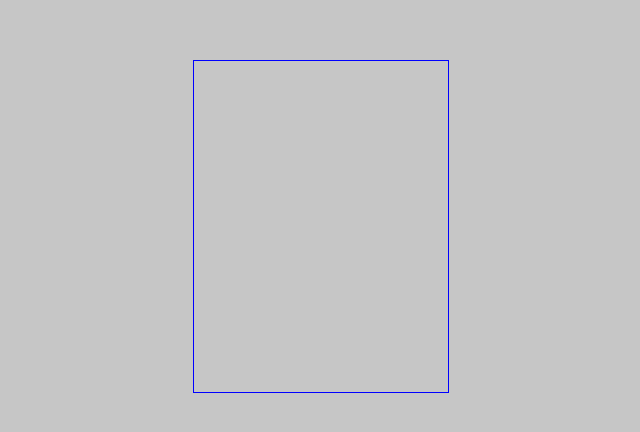
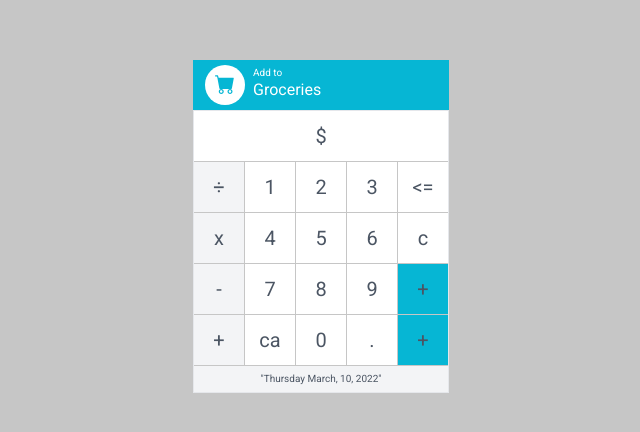
Before and after one commit to crehds/calculator, a React (Create React App) app: page / in a window 1280 px wide. Shown: the part 174-606 px from the top of the page, without its empty margins (319-959 px from the left). Built offline with nearby package versions, Linux system fonts and the light colour scheme.

Commit message:
first layout of calculator

```diff
--- a/src/components/Calculator/components/Calendar/styles.js
+++ b/src/components/Calculator/components/Calendar/styles.js
@@ -3,7 +3,10 @@ import styled from '@emotion/styled';
 export const CalendarWrapper = styled.div`
   color: var(--gray-600);
   background-color: var(--gray-100);
-  padding: 5px;
   text-align: center;
-  width: 254px;
+  grid-column: 1 / 6;
+  grid-row: 6 / 7;
+  display: flex;
+  justify-content: center;
+  align-items: center;
 `;
--- /dev/null
+++ b/src/components/Calculator/components/Content/index.js
@@ -0,0 +1,5 @@
+import { StyledContent } from './styles';
+
+export const Content = ({ children }) => {
+  return <StyledContent>{children}</StyledContent>;
+};
--- /dev/null
+++ b/src/components/Calculator/components/Content/styles.js
@@ -0,0 +1,11 @@
+import styled from '@emotion/styled';
+
+export const StyledContent = styled.div`
+  display: grid;
+  border: 1px solid var(--gray-200);
+  grid-template-columns: repeat(5, 1fr);
+  grid-template-rows: repeat(5, 1fr) 26px;
+  width: 256px;
+  grid-row-gap: 1px;
+  grid-column-gap: 1px;
+`;
--- a/src/components/Calculator/components/Result/styles.js
+++ b/src/components/Calculator/components/Result/styles.js
@@ -1,12 +1,11 @@
 import styled from '@emotion/styled';
 
 export const ResultWrapper = styled.div`
-  width: 254px;
-  height: 50px;
   max-width: 100%;
   background-color: var(--white);
   display: flex;
   justify-content: center;
   align-items: center;
+  grid-column: 1 / 6;
   color: var(--gray-600);
 `;
--- a/src/components/Calculator/index.js
+++ b/src/components/Calculator/index.js
@@ -1,5 +1,38 @@
+import { Calendar } from './components/Calendar';
+import { Content } from './components/Content';
+import { Header } from './components/Header';
+import { Key } from './components/Key';
+import { Result } from './components/Result';
 import { CalculatorWrapper } from './styles';
 
 export const Calculator = () => {
-  return <CalculatorWrapper></CalculatorWrapper>;
+  return (
+    <CalculatorWrapper>
+      <Header paragraph={'Add to'} title={'Groceries'} />
+      <Content>
+        <Result> </Result>
+        <Key color='gray-100'>÷</Key>
+        <Key color='white'>1</Key>
+        <Key color='white'>2</Key>
+        <Key color='white'>3</Key>
+        <Key color='white'>{'<='}</Key>
+        <Key color='gray-100'>x</Key>
+        <Key color='white'>4</Key>
+        <Key color='white'>5</Key>
+        <Key color='white'>6</Key>
+        <Key color='white'>c</Key>
+        <Key color='gray-100'>-</Key>
+        <Key color='white'>7</Key>
+        <Key color='white'>8</Key>
+        <Key color='white'>9</Key>
+        <Key color='cyan-500'>+</Key>
+        <Key color='gray-100'>+</Key>
+        <Key color='white'>ca</Key>
+        <Key color='white'>0</Key>
+        <Key color='white'>.</Key>
+        <Key color='cyan-500'>+</Key>
+        <Calendar>"Thursday March, 10, 2022"</Calendar>
+      </Content>
+    </CalculatorWrapper>
+  );
 };
--- a/src/components/Calculator/styles.js
+++ b/src/components/Calculator/styles.js
@@ -3,5 +3,4 @@ import styled from '@emotion/styled';
 export const CalculatorWrapper = styled.div`
   min-height: 333px;
   min-width: 256px;
-  border: 1px solid blue;
 `;
```
